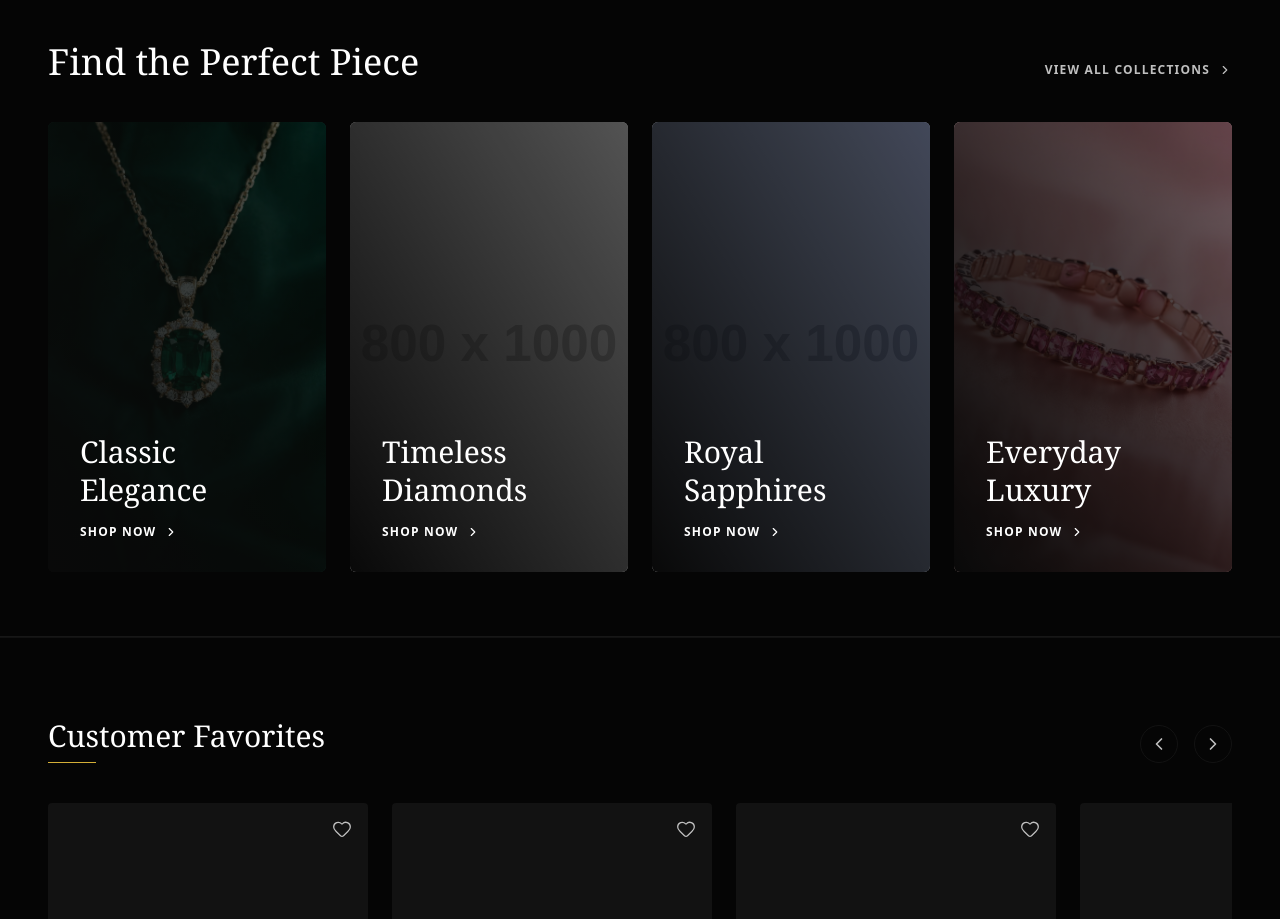
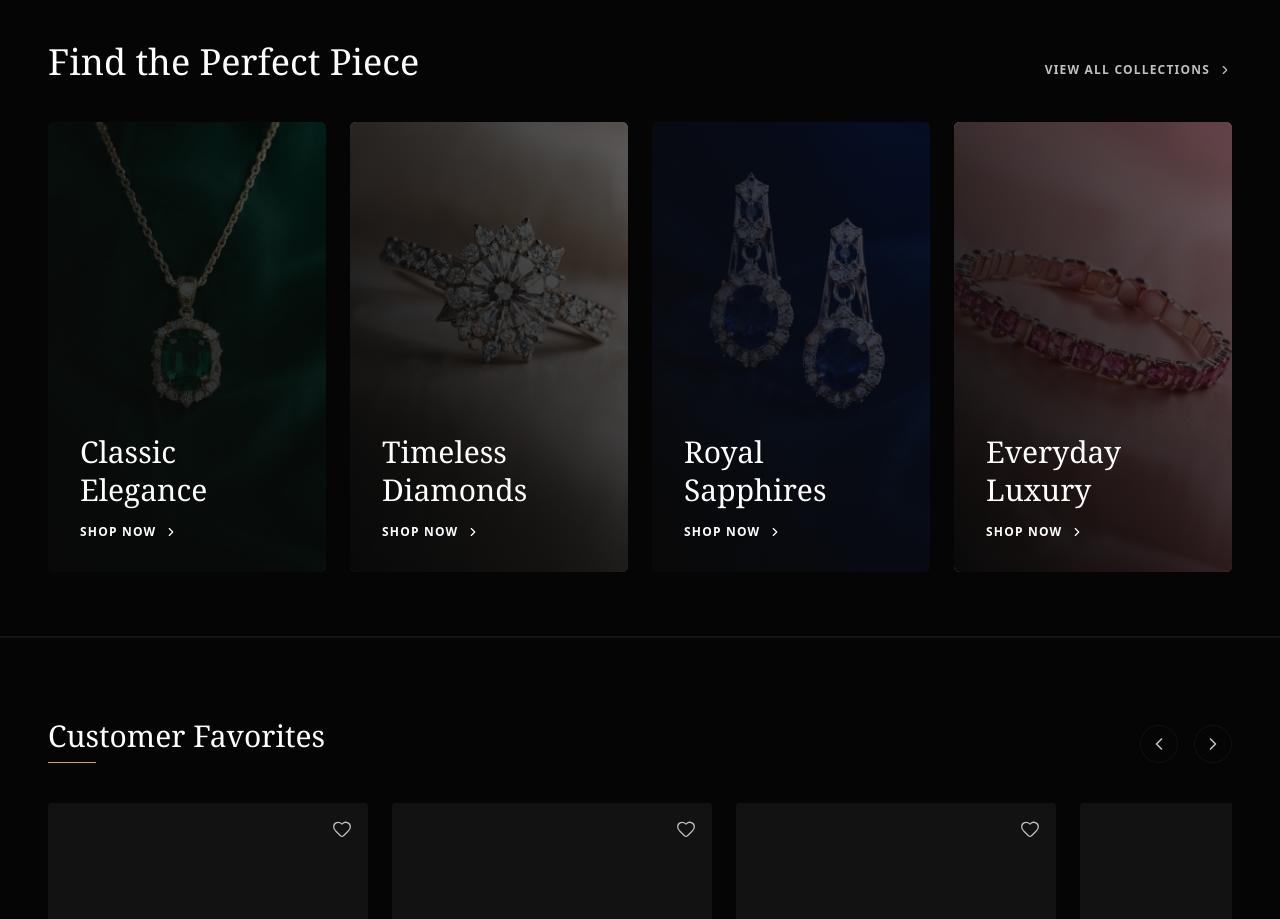
Before and after one commit to rizanagem/rizana-gems, a Next.js app in the folder rizanagemweb/: page / in a window 1280 px wide. Shown: the part 1020-1939 px from the top of the page. Built offline with nearby package versions, Linux system fonts and the light colour scheme; a web font is replaced by a local one.

Commit message:
Find the Perfect Piece images

```diff
--- a/rizanagemweb/src/components/CategoryGrid.tsx
+++ b/rizanagemweb/src/components/CategoryGrid.tsx
@@ -29,7 +29,7 @@ export default function CategoryGrid() {
 
           {/* Card 2 */}
           <Link href="/categories/jewelry" className="group relative h-[450px] overflow-hidden rounded-md bg-neutral-900 flex flex-col justify-end p-8">
-            <Image src="https://placehold.co/800x1000/1a1a1a/666666?text=Category+Card\n800+x+1000" alt="Category 2" fill className="object-cover transition-transform duration-700 group-hover:scale-105 z-0" unoptimized />
+            <Image src="/timeless-iamonds.webp" alt="Category 2" fill className="object-cover transition-transform duration-700 group-hover:scale-105 z-0" unoptimized />
             <div className="absolute inset-0 bg-gradient-to-tr from-brand-dark to-neutral-600/30 transition-transform duration-700 group-hover:scale-105 z-10"></div>
             <div className="absolute inset-0 bg-black/50 group-hover:bg-black/30 transition-colors duration-500 z-10"></div>
             <div className="relative z-20">
@@ -40,7 +40,7 @@ export default function CategoryGrid() {
 
           {/* Card 3 */}
           <Link href="/categories/gemstones" className="group relative h-[450px] overflow-hidden rounded-md bg-neutral-900 flex flex-col justify-end p-8">
-            <Image src="https://placehold.co/800x1000/1a1a1a/666666?text=Category+Card\n800+x+1000" alt="Category 3" fill className="object-cover transition-transform duration-700 group-hover:scale-105 z-0" unoptimized />
+            <Image src="/royal-sapphires.webp" alt="Category 3" fill className="object-cover transition-transform duration-700 group-hover:scale-105 z-0" unoptimized />
             <div className="absolute inset-0 bg-gradient-to-tr from-brand-dark to-blue-900/40 transition-transform duration-700 group-hover:scale-105 z-10"></div>
             <div className="absolute inset-0 bg-black/50 group-hover:bg-black/30 transition-colors duration-500 z-10"></div>
             <div className="relative z-20">
```
Also changed, not shown: rizanagemweb/public/royal-sapphires.webp (added), rizanagemweb/public/timeless-iamonds.webp (added).
